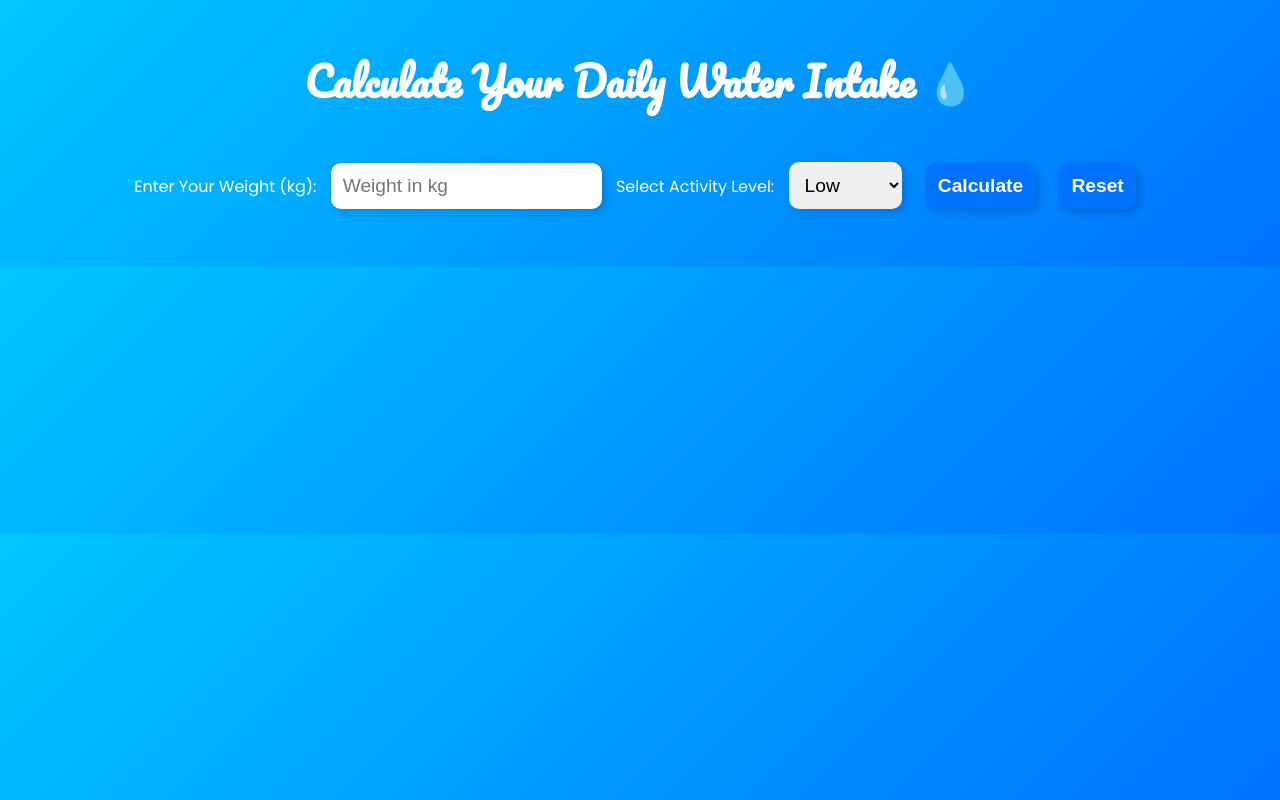
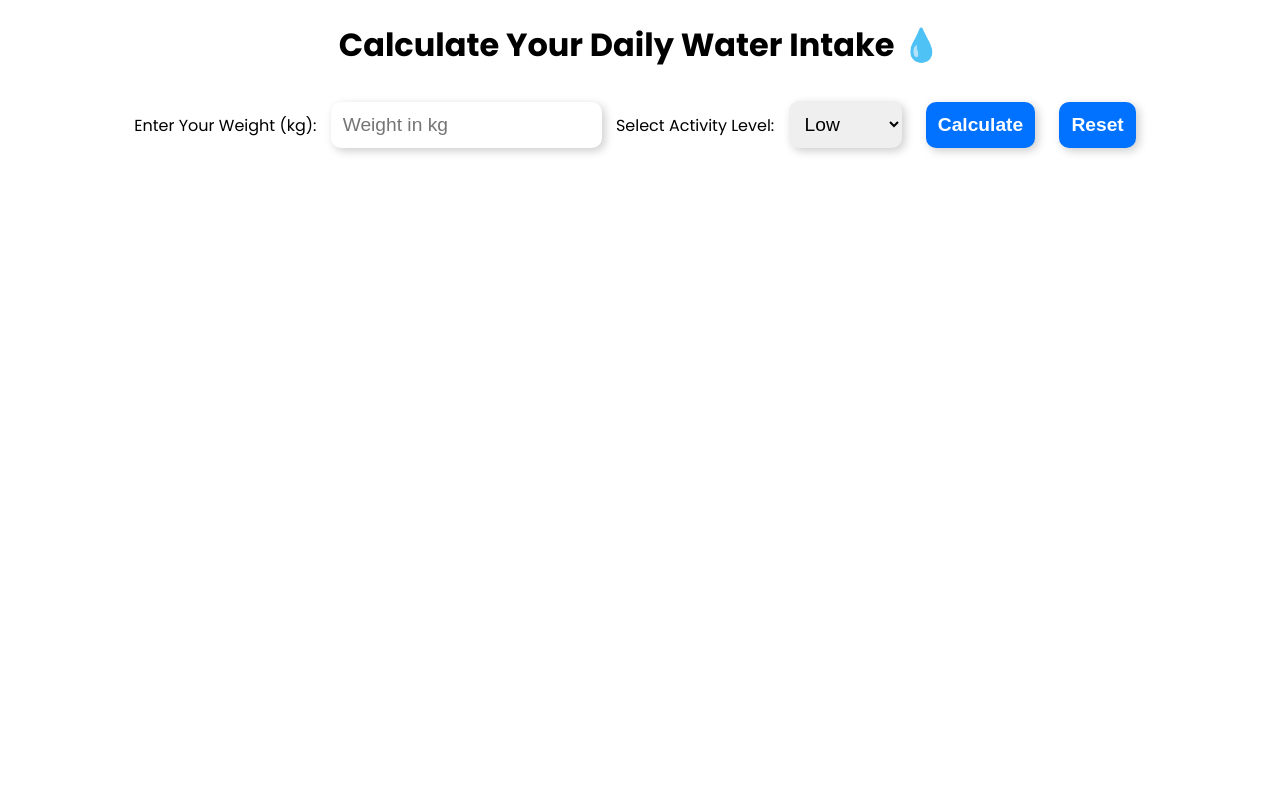
Before and after one commit to Gokulakanna09/HEALTH-HUB, a plain HTML site: page waterinatke.html in a window 1280 px wide. Drawn offline with Linux system fonts and the light colour scheme.

Commit message:
Update waterinatke.html

```diff
--- a/waterinatke.html
+++ b/waterinatke.html
@@ -1,28 +1,26 @@
-<!DOCTYPE html>
+ <!DOCTYPE html>
 <html lang="en">
 <head>
     <meta charset="UTF-8">
     <meta name="viewport" content="width=device-width, initial-scale=1.0">
     <title>Daily Water Intake Calculator</title>
     <link href="https://fonts.googleapis.com/css2?family=Pacifico&family=Poppins:wght@300;400;700&display=swap" rel="stylesheet">
+    <link href="styles.css" rel="stylesheet"> <!-- Link to the updated CSS -->
+
     <style>
         body {
             font-family: 'Poppins', sans-serif;
             text-align: center;
-            background: linear-gradient(135deg, #00c6ff, #0072ff);
-            color: white;
-            padding: 20px;
+            /* Removed inline styles for consistency with styles.css */
+
             animation: fadeIn 1.5s ease-in;
         }
         @keyframes fadeIn {
             from { opacity: 0; }
             to { opacity: 1; }
         }
-        h1 {
-            font-size: 2.5rem;
-            font-family: 'Pacifico', cursive;
-            animation: bounce 1.5s infinite alternate;
-        }
+        /* Removed inline styles for consistency with styles.css */
+
         @keyframes bounce {
             from { transform: translateY(0px); }
             to { transform: translateY(-10px); }
```
